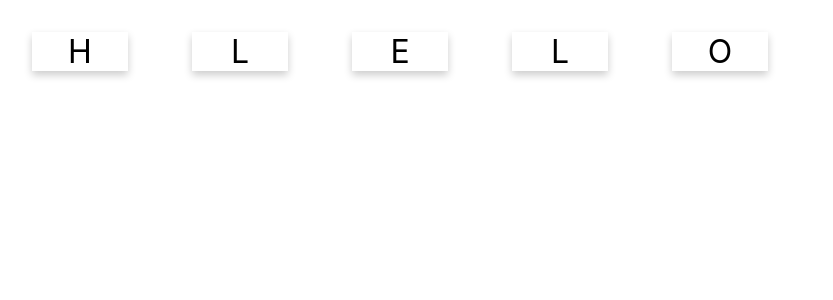
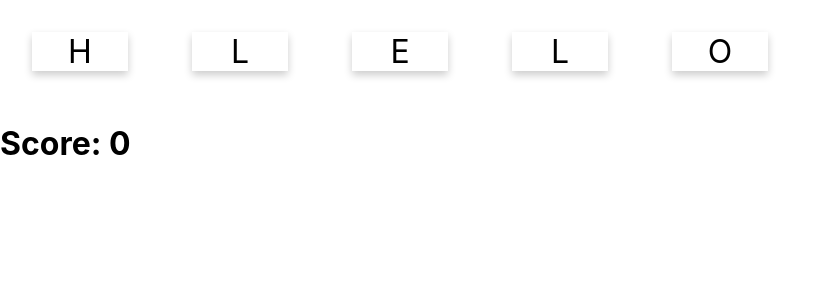
Before and after one commit to demonsjostle/6010110044_Lab3SA03, a React (Create React App) app in the folder card-game/: page / in a window 1280 px wide. Shown: the top 300 px of the page, without its empty margins (0-833 px from the left). Built offline with nearby package versions, Linux system fonts and the light colour scheme.

Commit message:
add score

```diff
--- a/card-game/src/CharacterCard.js
+++ b/card-game/src/CharacterCard.js
@@ -1,6 +1,7 @@
 import React, { useState, useEffect, useRef } from 'react';
 export default function CharacterCard(props) {
     const [active, setActive] = useState(false);
+
     const attemptRef = useRef(props.attempt)
     const activate = () => {
         if (!active) {
@@ -15,12 +16,11 @@ export default function CharacterCard(props) {
             setActive(false);
             attemptRef.current = props.attempt
         }
-        if (props.completed) {
 
-        }
+
     })
-    const className = `card ${active ? 'activeCard' : ''}`
+
     return (
-        <div className={className} onClick={activate}>{props.value}</div>
+        <div className={`card ${active ? 'activeCard' : ''} ${props.completed ? 'completedCard' : ''} `} onClick={activate} > {props.value}</div >
     )
 }
--- a/card-game/src/WordCard.js
+++ b/card-game/src/WordCard.js
@@ -18,6 +18,7 @@ const prepareStateFromWord = (given_word) => {
 
 export default function WordCard(props) {
     const [state, setState] = useState(prepareStateFromWord(props.value))
+    const [score, setScore] = useState(0)
 
     const activationHandler = c => {
         console.log(`${c} has been activated.`)
@@ -41,6 +42,7 @@ export default function WordCard(props) {
     return (
         <div>
             {state.chars.map((c, i) => <CharacterCard value={c} key={i} activationHandler={activationHandler} attempt={state.attempt} completed={state.completed} />)}
+            <h1>Score: {score}</h1>
         </div>
     )
 }
```
